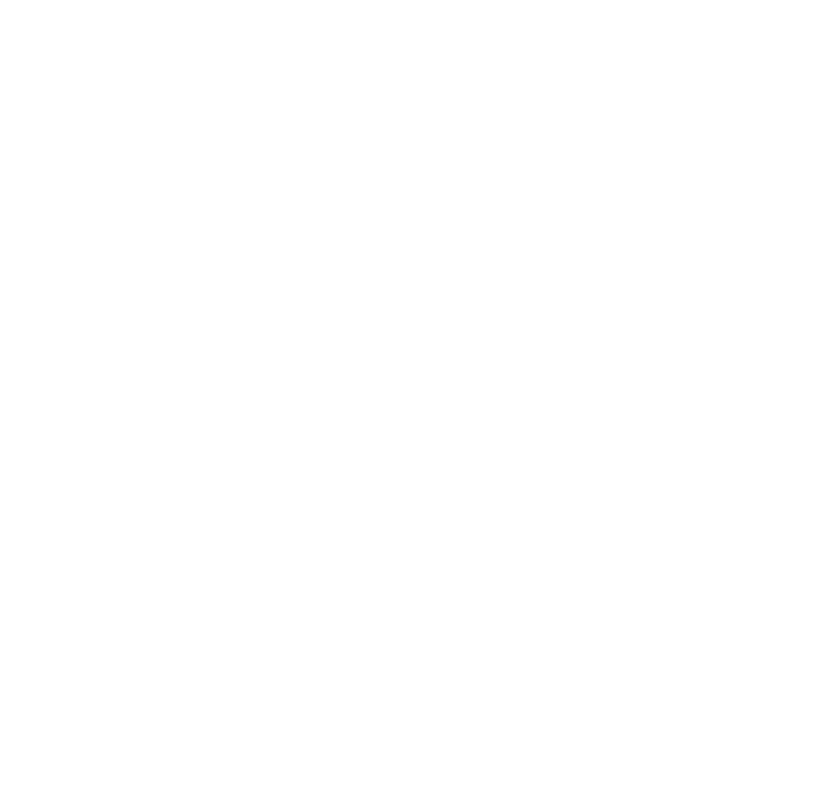
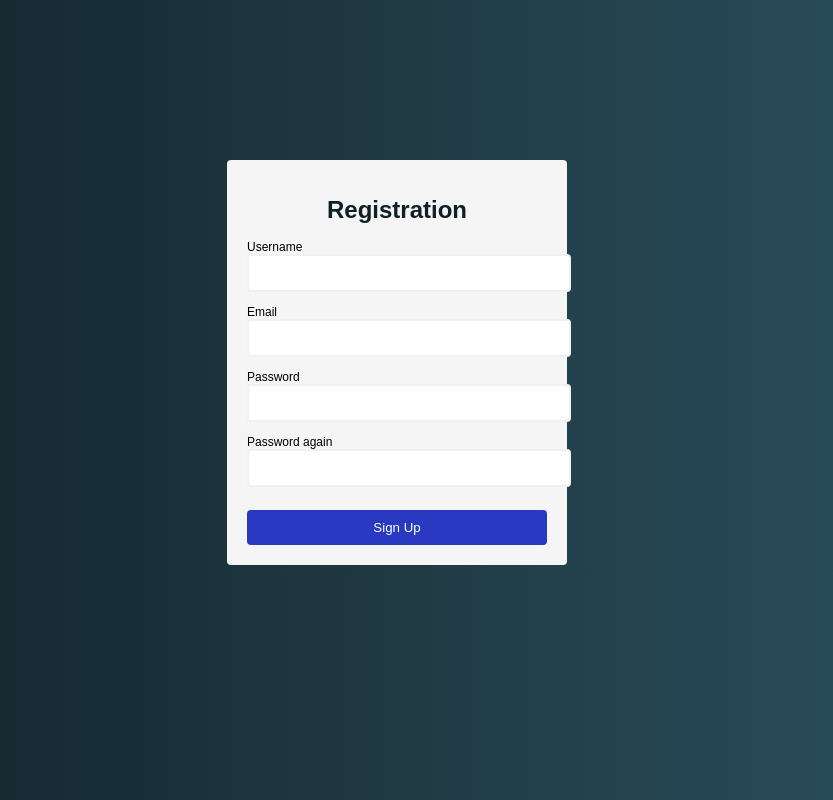
Before and after one commit to noemi-droit/form-P2, a plain HTML site: page index.html in a window 1280 px wide. Shown: the whole page, without its empty margins (243-1076 px from the left). Drawn offline with Linux system fonts and the light colour scheme.

Commit message:
Add basic structure to html

```diff
--- a/assets/css/style.css
+++ b/assets/css/style.css
@@ -0,0 +1,60 @@
+body {
+    background: linear-gradient(to right, #0f2027, #203a43, #2c5364);
+    font-family: 'Poppins', sans-serif;
+}
+
+#form {
+    width: 300px;
+    margin: 20vh auto 0 auto;
+    padding: 20px;
+    background-color: whitesmoke;
+    border-radius: 4px;
+    font-size: 12px;
+}
+
+#form h1 {
+    color: #0f2027;
+    text-align: center;
+}
+
+#form button {
+    padding: 10px;
+    margin-top: 10px;
+    width: 100%;
+    color: white;
+    background-color: rgb(41, 57, 194);
+    border: none;
+    border-radius: 4px;
+}
+
+.input-control {
+    display: flex;
+    flex-direction: column;
+}
+
+.input-control input {
+    border: 2px solid #f0f0f0;
+	border-radius: 4px;
+	display: block;
+	font-size: 12px;
+	padding: 10px;
+	width: 100%;
+}
+
+.input-control input:focus {
+    outline: 0;
+}
+
+.input-control.success input {
+    border-color: #09c372;
+}
+
+.input-control.error input {
+    border-color: #ff3860;
+}
+
+.input-control .error {
+    color: #ff3860;
+    font-size: 9px;
+    height: 13px;
+}
--- a/index.html
+++ b/index.html
@@ -10,6 +10,32 @@
     <title>Document</title>
 </head>
 <body>
+    <div class="container">
+        <form id="form" action="/">
+            <h1>Registration</h1>
+            <div class="input-control">
+                <label for="username">Username</label>
+                <input id="username" name="username" type="text">
+                <div class="error"></div>
+            </div>
+            <div class="input-control">
+                <label for="email">Email</label>
+                <input id="email" name="email" type="text">
+                <div class="error"></div>
+            </div>
+            <div class="input-control">
+                <label for="password">Password</label>
+                <input id="password"name="password" type="password">
+                <div class="error"></div>
+            </div>
+            <div class="input-control">
+                <label for="password2">Password again</label>
+                <input id="password2"name="password2" type="password">
+                <div class="error"></div>
+            </div>
+            <button type="submit">Sign Up</button>
+        </form>
+    </div>
 
     <script src="assets/js/script.js"></script>
 </body>
```
